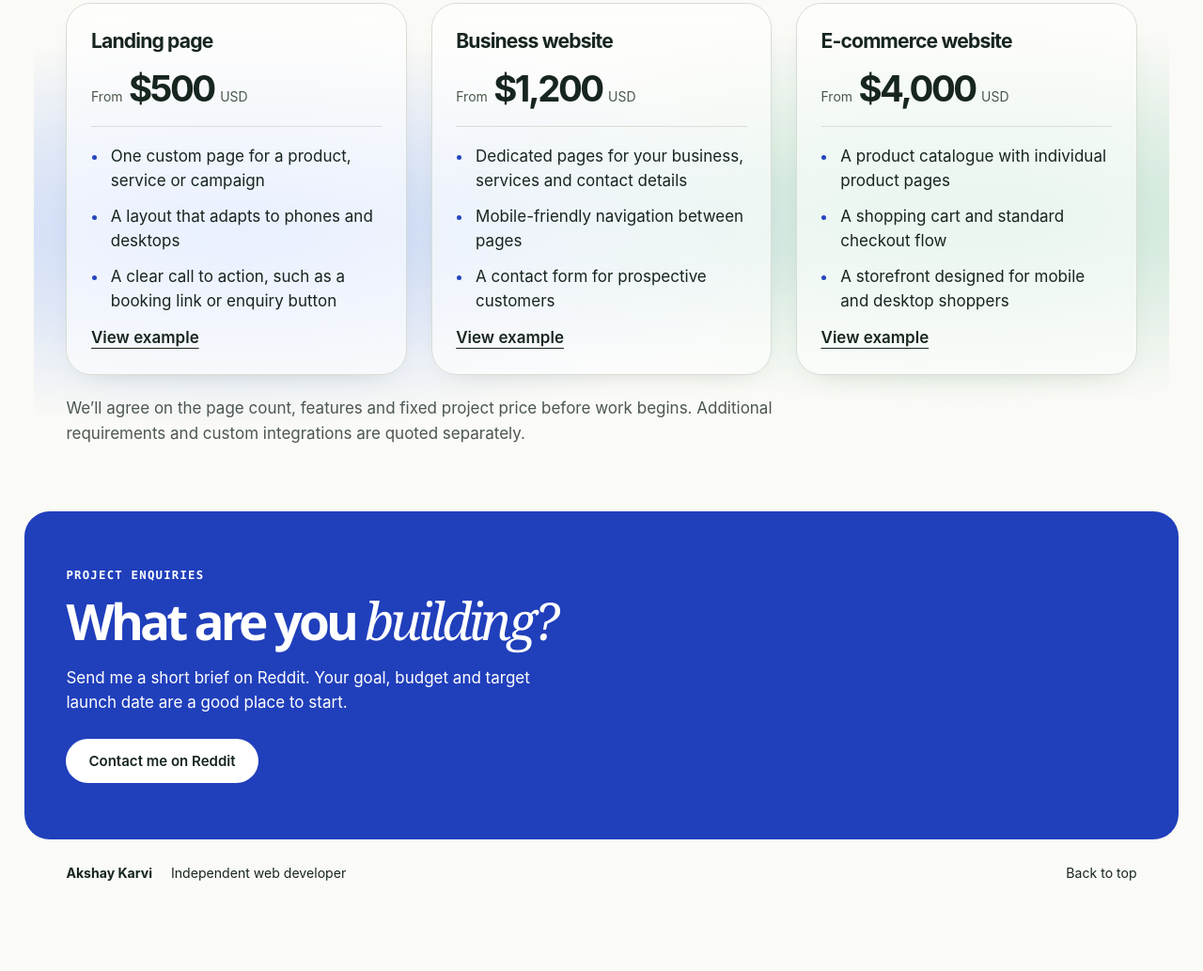
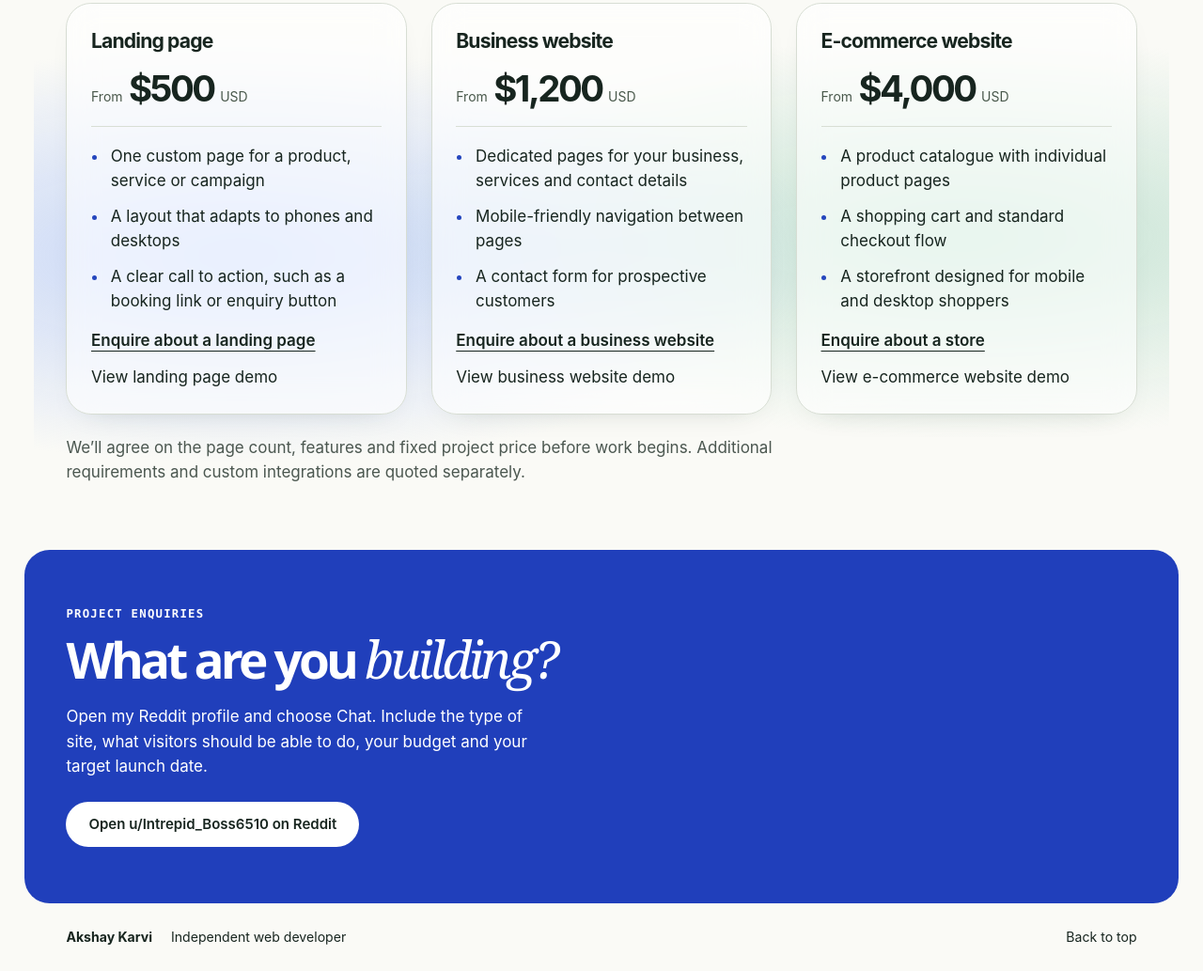
Before and after one commit to akshaykarvi2605-svg/web-portfolio, a plain HTML site: page index.html in a window 1280 px wide. Shown: the part 1930-2963 px from the top of the page at 94% size. Before the commit the page ends 2895 px from the top, so only its background shows below. Drawn offline with Linux system fonts and the light colour scheme.

Commit message:
Connect each pricing option to project enquiries and label demo links

```diff
--- a/index.html
+++ b/index.html
@@ -1,5 +1,6 @@
 <!doctype html><html lang="en"><head><meta charset="utf-8"><meta name="viewport" content="width=device-width,initial-scale=1"><meta name="description" content="Independent web developer Akshay Karvi builds custom websites for businesses. Explore three interactive website concepts and fixed-price project options."><title>Akshay Karvi | Independent web developer</title><link rel="stylesheet" href="style.css"><script src="art.js" defer></script><link rel="stylesheet" href="showcase.css"><style>
 #work{scroll-margin-top:8rem}.site-preview{display:block;position:relative;aspect-ratio:16/10;background:#e9ede9;padding:.65rem;border-radius:18px;overflow:hidden}.preview-window{position:relative;display:block;width:100%;height:100%;overflow:hidden;border:1px solid #c6ceca;border-radius:9px;background:#fff;pointer-events:none;container-type:inline-size}.preview-window iframe{position:absolute;inset:0;border:0;width:227.28%;height:227.28%;transform:scale(.44);transform-origin:top left;pointer-events:none}.site-preview:focus-visible{outline:3px solid #2845bd;outline-offset:2px}
+.plan-links{display:flex;flex-direction:column;align-items:flex-start;gap:.75rem;margin-top:1rem}.plan-links .inline{margin:0}
 </style></head><body><a class="skip" href="#main">Skip to content</a><header class="nav wrap"><a class="wordmark" href="./"><span class="monogram">ak<span>.</span></span><strong>Akshay Karvi</strong></a><nav aria-label="Main navigation"><a href="#work">Work</a><a href="#about">About</a><a href="#pricing">Pricing</a><a class="talk" href="#contact">Get in touch</a></nav></header>
 <main id="main"><section class="hero wrap"><div class="hero-copy"><p class="eyebrow"><i></i> Independent web developer</p><h1>Websites for<br>the way you<br><em>do business.</em></h1><p class="intro">I’m Akshay. I build custom websites that help people understand your business and take the next step, whether that’s booking a call or placing an order.</p><a class="btn dark" href="#work">Explore my work</a></div><div class="cover" role="img" aria-label="Blue print cover featuring an original flowing ribbon of white contour lines"><div class="cover-head"><b>AK<span>.</span></b><span>DESIGN &amp;<br>DEVELOPMENT</span></div><canvas data-art="ribbon" aria-hidden="true"></canvas><div class="cover-foot"><strong>Selected works</strong><span>AKSHAY KARVI<br>WEB PORTFOLIO</span></div></div></section>
 <section id="work" class="work wrap"><div class="section-head"><h2>Website examples<span>.</span></h2><p>I built these three demo sites to show what each type of website can do. Open one to try it.</p></div><div class="projects featured"><article><a class="site-preview" href="press.html" aria-label="Try the booking page"><span class="preview-window" aria-hidden="true"><iframe src="press.html" title="Workshop landing page preview" tabindex="-1" inert sandbox loading="lazy" scrolling="no"></iframe></span></a><div class="project-info"><h3><a href="press.html">Workshop landing page</a></h3><p>See how a visitor can pick a workshop time and reserve a place.</p><a class="inline" href="press.html">Try the booking page →</a></div></article>
@@ -18,7 +19,7 @@
         <li>A layout that adapts to phones and desktops</li>
         <li>A clear call to action, such as a booking link or enquiry button</li>
       </ul>
-    <a class="inline" href="press.html">View example</a></article>
+    <div class="plan-links"><a class="inline" href="#contact">Enquire about a landing page</a><a href="press.html">View landing page demo</a></div></article>
     <article class="plan">
       <h3>Business website</h3>
       <p class="plan-price">From <strong>$1,200</strong> USD</p>
@@ -27,7 +28,7 @@
         <li>Mobile-friendly navigation between pages</li>
         <li>A contact form for prospective customers</li>
       </ul>
-    <a class="inline" href="garden.html">View example</a></article>
+    <div class="plan-links"><a class="inline" href="#contact">Enquire about a business website</a><a href="garden.html">View business website demo</a></div></article>
     <article class="plan">
       <h3>E-commerce website</h3>
       <p class="plan-price">From <strong>$4,000</strong> USD</p>
@@ -36,8 +37,8 @@
         <li>A shopping cart and standard checkout flow</li>
         <li>A storefront designed for mobile and desktop shoppers</li>
       </ul>
-    <a class="inline" href="folio.html">View example</a></article>
+    <div class="plan-links"><a class="inline" href="#contact">Enquire about a store</a><a href="folio.html">View e-commerce website demo</a></div></article>
   </div>
   <p class="plan-scope">We’ll agree on the page count, features and fixed project price before work begins. Additional requirements and custom integrations are quoted separately.</p>
 </section>
-<section id="contact" class="contact"><div class="wrap"><p class="label">Project enquiries</p><h2>What are you <em>building?</em></h2><p>Send me a short brief on Reddit. Your goal, budget and target launch date are a good place to start.</p><a class="btn light" href="https://www.reddit.com/user/Intrepid_Boss6510/">Contact me on Reddit</a></div></section></main><footer class="wrap"><strong>Akshay Karvi</strong><span>Independent web developer</span><a href="#main">Back to top</a></footer></body></html>
+<section id="contact" class="contact"><div class="wrap"><p class="label">Project enquiries</p><h2>What are you <em>building?</em></h2><p>Open my Reddit profile and choose Chat. Include the type of site, what visitors should be able to do, your budget and your target launch date.</p><a class="btn light" href="https://www.reddit.com/user/Intrepid_Boss6510/">Open u/Intrepid_Boss6510 on Reddit</a></div></section></main><footer class="wrap"><strong>Akshay Karvi</strong><span>Independent web developer</span><a href="#main">Back to top</a></footer></body></html>
```
